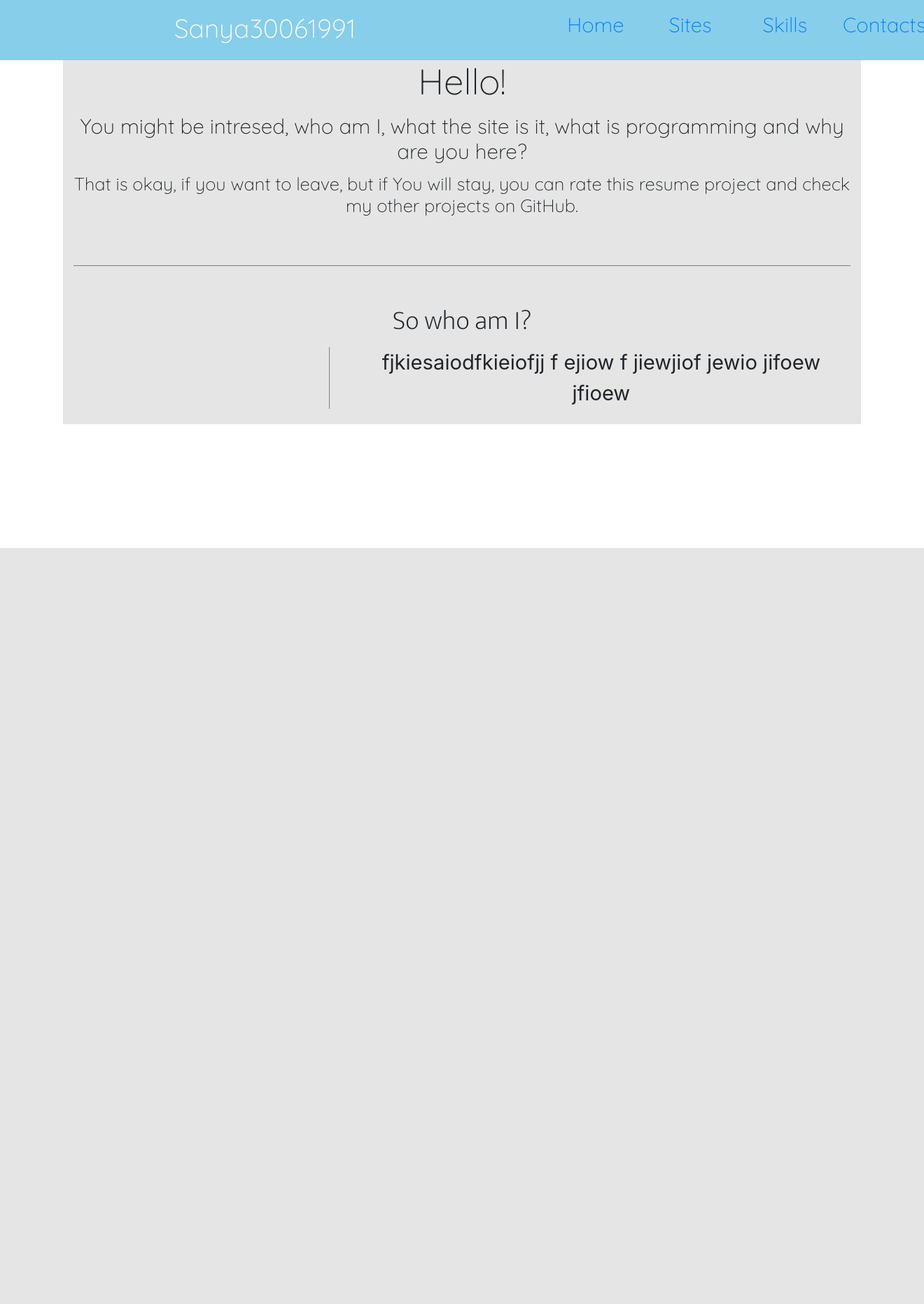
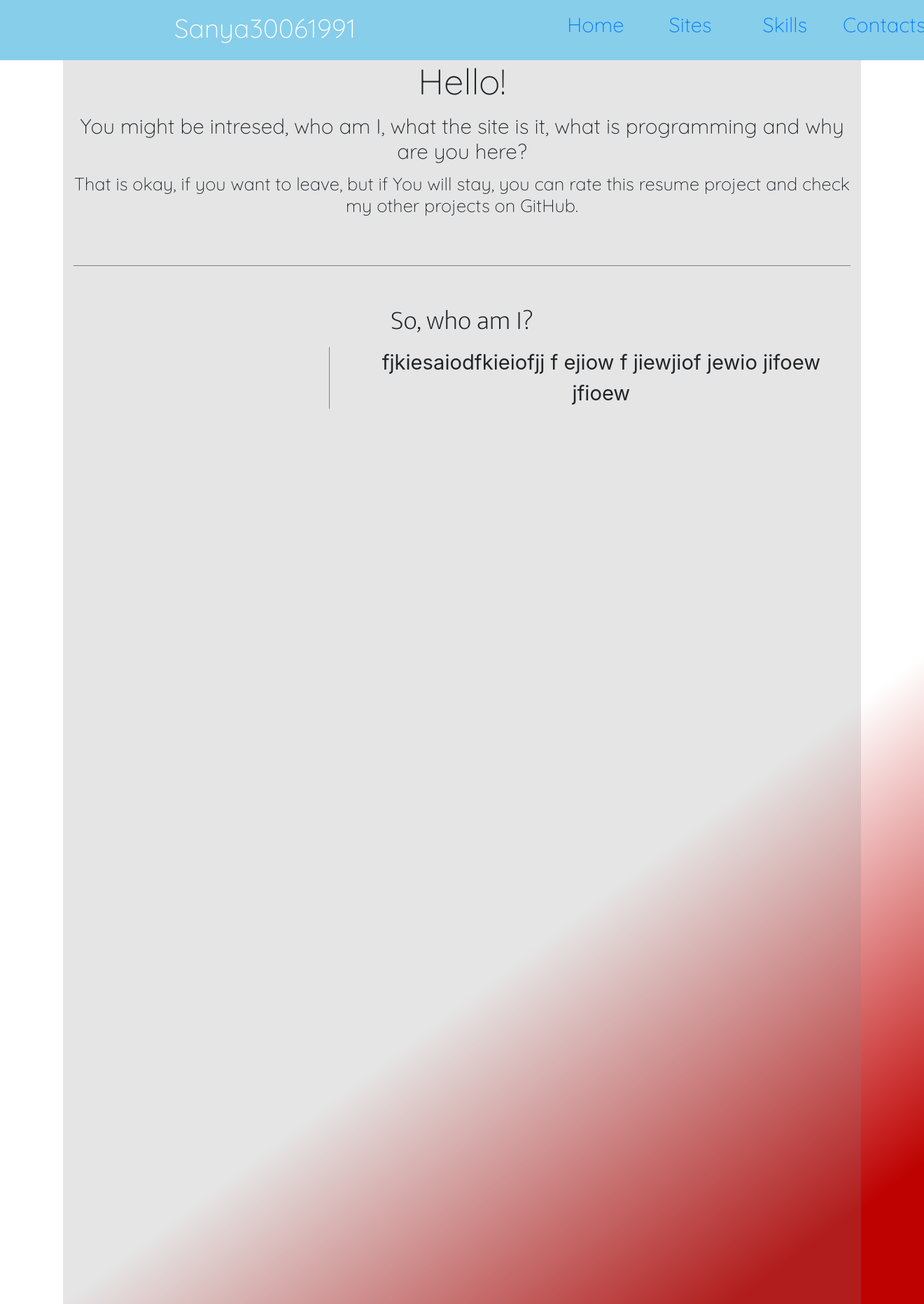
Before and after one commit to Sanya30061991/SimpleResumeDjangoProject, a Python web app: template ResumeContent/templates/ResumeContent/starting.html in a window 1320 px wide. Shown: the part 17-1880 px from the top of the page at 70% size. Before the commit the page ends 800 px from the top, so only its background shows below. Run offline with Jinja, Linux system fonts and the light colour scheme; the template is opened without the code that fills it, so the values that code supplies are empty; some libraries are stand-ins or nearby versions.

Commit message:
Birth of a crazy idea

```diff
--- a/ResumeContent/templates/ResumeContent/starting.html
+++ b/ResumeContent/templates/ResumeContent/starting.html
@@ -14,6 +14,7 @@ body {
     overflow-x:hidden;
     margin: 0 !important;
     padding: 0 !important;
+    background: linear-gradient(143deg, #ffffff 51%, #be0202 70%);
 }
 .navig {
     text-align: center;
@@ -127,8 +128,8 @@ body {
             That is okay, if you want to leave, but if You will stay, you can rate this resume project and check my other projects on GitHub.
         </h2>
         <div class="underln" style="padding-top: 5%;"></div>
-        <h1 class="introducing" style="font-size: calc(0.9em + 0.9vw); font-family: 'Mukta', sans-serif; padding-top: 5%;">So who am I?</h1>
-        <div class="bio-photo d-sm-inline-block d-none" style="position: relative; width: 30%; margin-bottom: 2%;">
+        <h1 class="introducing" style="font-size: calc(0.9em + 0.9vw); font-family: 'Mukta', sans-serif; padding-top: 5%;">So, who am I?</h1>
+        <div class="bio-photo d-sm-inline-block d-none" style="position: relative; width: 30%; margin-bottom: 200%;">
             <img src="" alt="">
         </div>
         <div class="bio-text d-sm-inline-block d-none" style="position: relative; width: 65%; border: 0px; border-left: 1px grey solid; margin-bottom: 2%; padding-left: 5%;">fjkiesaiodfkieiofjj f ejiow f jiewjiof jewio jifoew jfioew</div>
```
